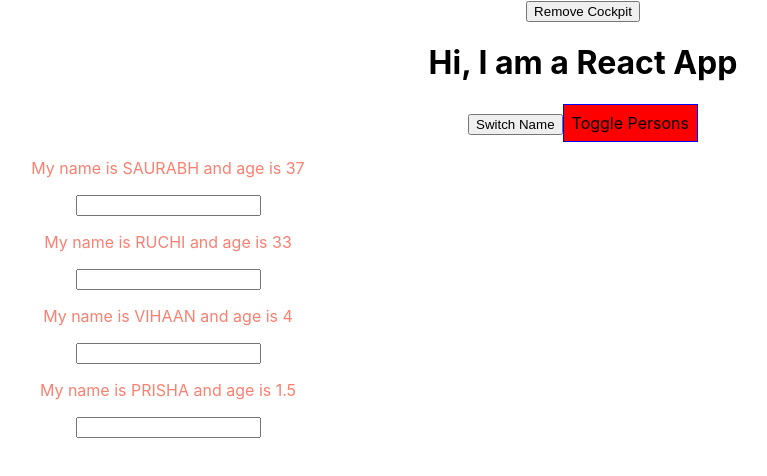
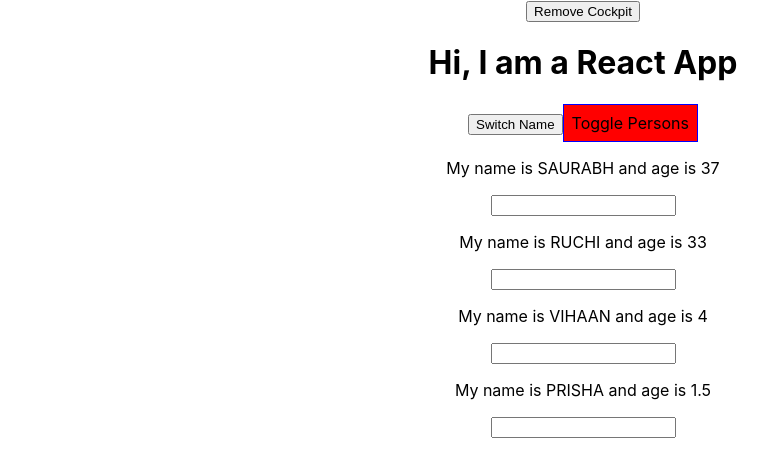
Before and after one commit to ruchibhindwale/react-app, a React (Create React App) app: page / in a window 1280 px wide. Both pictures are taken after a click on the button "Toggle Persons". Shown: the top 476 px of the page, without its empty margins (57-824 px from the left). Built offline with nearby package versions, Linux system fonts and the light colour scheme.

Commit message:
Using array to return adjacent elements in jsx

```diff
--- a/src/components/Persons/Person/person.js
+++ b/src/components/Persons/Person/person.js
@@ -34,13 +34,11 @@ const Person = (props) => {
     }
 
     render(){
-        return (
-            <div style={this.styles}>
-                <p onClick={this.props.click}> My name is { this.props.name } and age is { this.props.age } </p>
-                <p>{ this.props.children }</p>
-                <input type='text' onChange={this.props.changed}/>
-            </div>
-         );
+        return [
+            <p onClick={this.props.click}> My name is { this.props.name } and age is { this.props.age } </p>,
+            <p>{ this.props.children }</p>,
+            <input type='text' onChange={this.props.changed}/>
+        ];
      }
 
      getSnapshotBeforeUpdate(newProps, newState){
```
